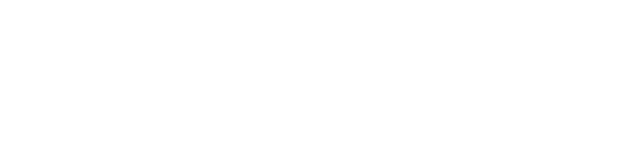
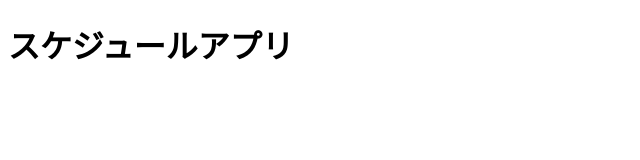
Before and after one commit to yukitolix12/web_appdemo, a plain HTML site: page index.html in a window 1280 px wide. Shown: the whole page, without its empty margins (0-640 px from the left). Drawn offline with Linux system fonts and the light colour scheme.

Commit message:
h1タグを作成し、文字を記入する

```diff
--- a/index.html
+++ b/index.html
@@ -5,6 +5,6 @@
     <title>プログラミングちゃんねる</title>
 </head>
 <body>
-
+    <h1>スケジュールアプリ</h1>
 </body>
 </html>
```
